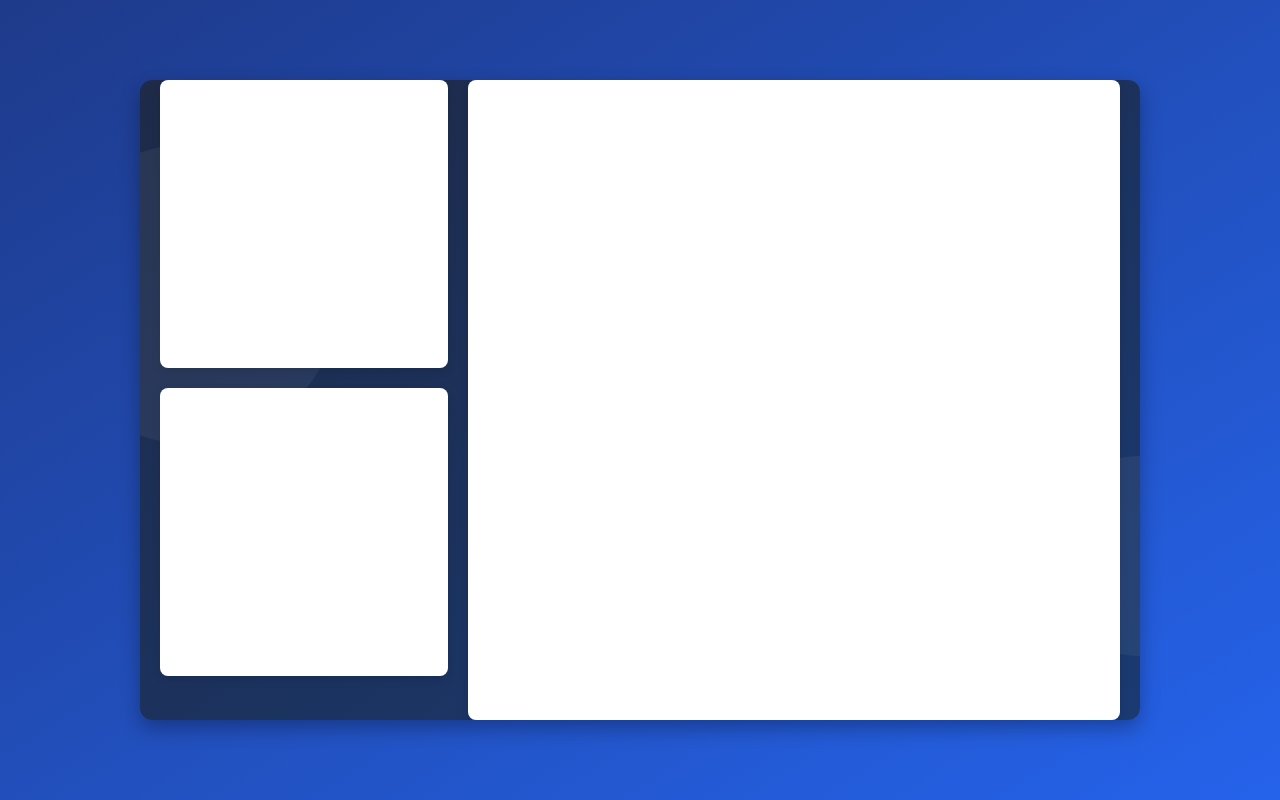
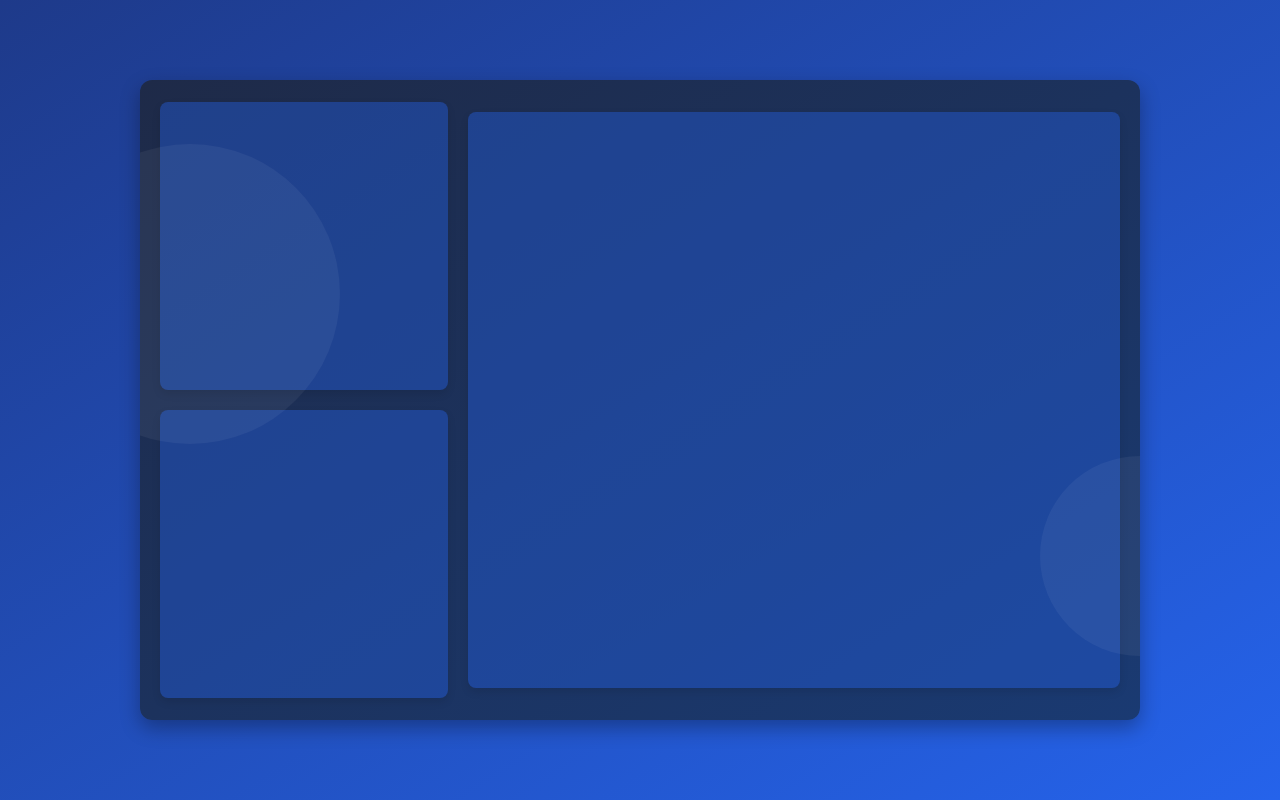
Before and after one commit to Montyssimo/monty, a plain HTML site: page dashboard.html in a window 1280 px wide. Drawn offline with Linux system fonts and the light colour scheme.

Commit message:
dashboard layou8

```diff
--- a/dashboard.css
+++ b/dashboard.css
@@ -5,6 +5,7 @@
     padding: 20px;
     height: 100%;
     width: 100%;
+    align-items: center; /* Zarovnanie vertikálne na stred */
 }
 
 /* Ľavá sekcia – dva štvorce pod sebou */
@@ -14,11 +15,12 @@
     gap: 20px;
     width: 30%;
     height: 100%;
+    justify-content: center; /* Zarovnanie boxov vertikálne */
 }
 
 /* Malé boxy na ľavej strane */
 .small-box {
-    background: #ffffff;
+    background: rgba(37, 99, 235, 0.4); /* Svetlomodrá s 40% priehľadnosťou */
     border-radius: 8px;
     box-shadow: 0 4px 8px rgba(0, 0, 0, 0.1);
     height: 45%;
@@ -31,14 +33,18 @@
 .right-section {
     flex: 1;
     height: 100%;
+    display: flex;
+    justify-content: center;
+    align-items: center;
 }
 
 /* Veľký box na pravej strane */
 .large-box {
-    background: #ffffff;
+    background: rgba(37, 99, 235, 0.4); /* Svetlomodrá s 40% priehľadnosťou */
     border-radius: 8px;
     box-shadow: 0 4px 8px rgba(0, 0, 0, 0.1);
-    height: 100%;
+    height: 90%;
+    width: 100%;
     display: flex;
     justify-content: center;
     align-items: center;
```
